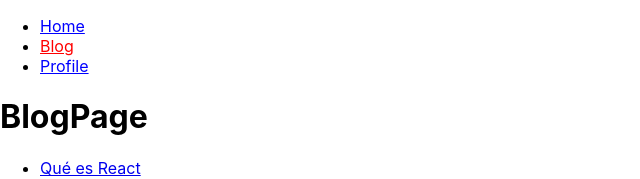
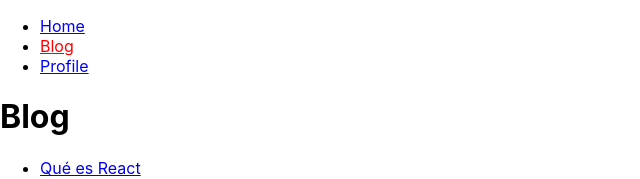
Before and after one commit to JairoDuenas/React-router, a React (Create React App) app: page /#/blog in a window 1280 px wide. Shown: the top 179 px of the page, without its empty margins (0-640 px from the left). Built offline with nearby package versions, Linux system fonts and the light colour scheme.

Commit message:
Outlet: nested routes

```diff
--- a/src/App.js
+++ b/src/App.js
@@ -12,8 +12,11 @@
         <Menu />
         <Routes>
           <Route path='/' element={<HomePage />} />
-          <Route path='/blog' element={<BlogPage />} />
-          <Route path='/blog/:slug' element={<BlogPost />} />
+
+          <Route path='/blog' element={<BlogPage />}>
+            <Route path=':slug' element={<BlogPost />} />
+          </Route>
+
           <Route path='/profile' element={<ProfilePage />} />
           <Route path='*' element={<h2>Not Found</h2>} />
         </Routes>
--- a/src/pages/BlogPage/index.jsx
+++ b/src/pages/BlogPage/index.jsx
@@ -1,16 +1,18 @@
 import React from 'react';
+import { Outlet } from 'react-router-dom';
 import blogData from '../../data/BlogData';
 import BlogLink from '../BlogLink';
 
 const BlogPage = () => {
   return (
     <div>
-      <h1>BlogPage</h1>
+      <h1>Blog</h1>
       <ul>
         {blogData.map(post => (
           <BlogLink key={post.slug} post={post}/>
         ))}
       </ul>
+      <Outlet />
     </div>
   );
 }
```
